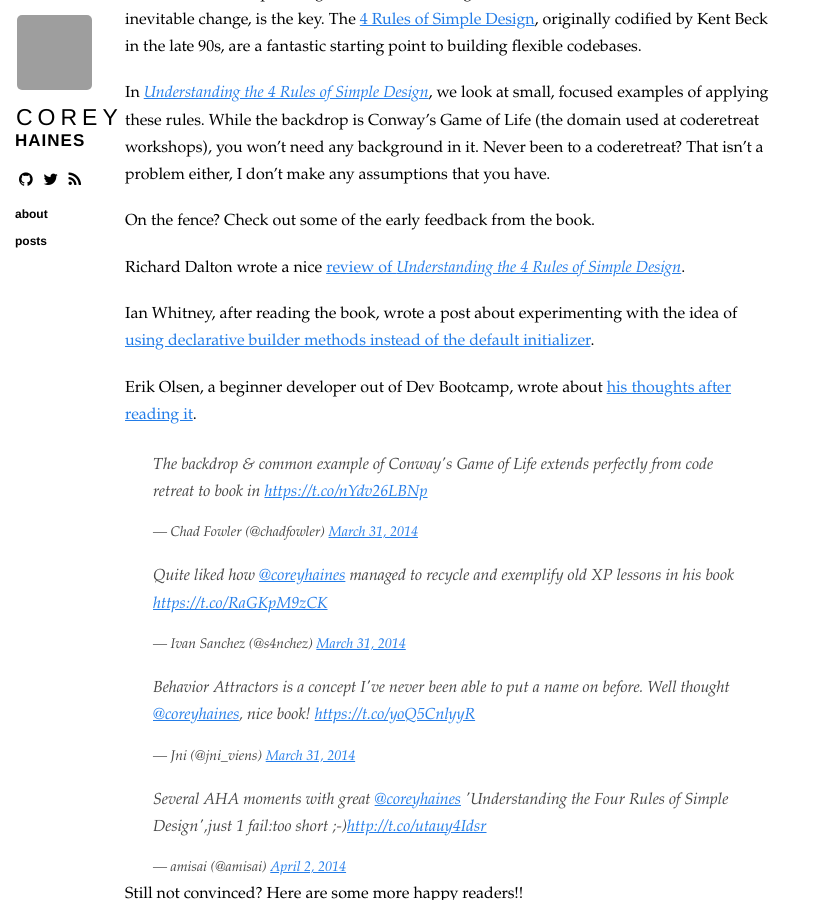
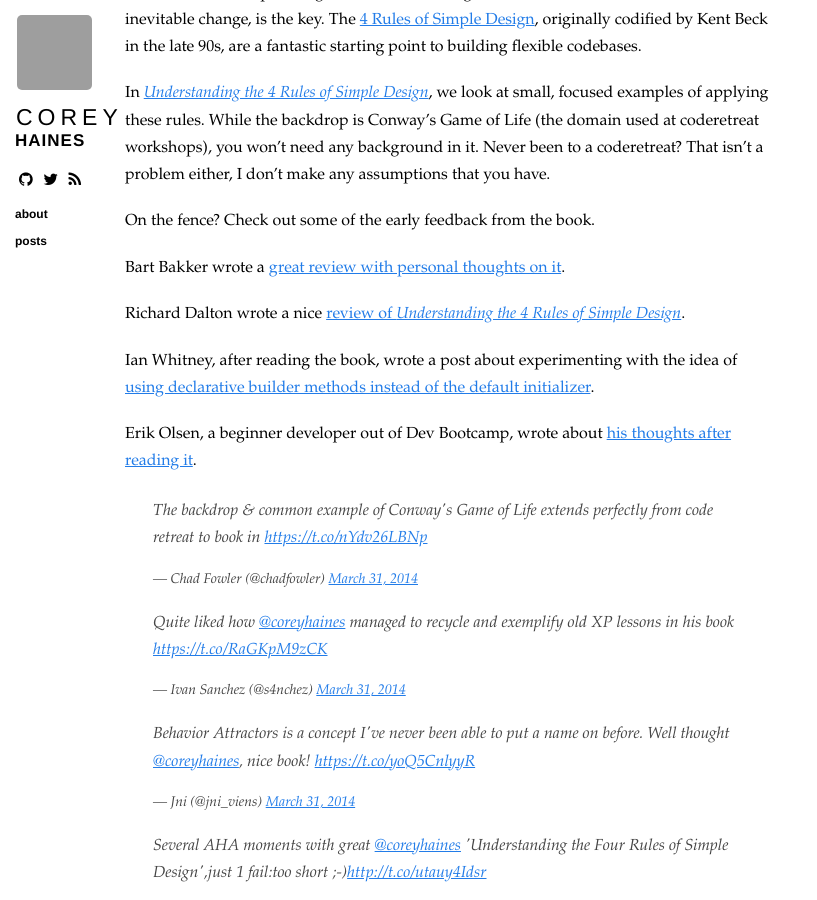
Before and after one commit to coreyhaines/coreyhaines.github.io, a Jekyll site: the page built from _posts/2014-04-06-i-wrote-a-book.markdown, in a window 1280 px wide and 900 px high, scrolled down 577 px. Shown: the whole window, without its empty margins (0-817 px from the left). Built offline with Jekyll 4.4.1, drawn with Linux system fonts in a browser that asks for light colours; nearby versions of some CDN libraries; Markdown is read by kramdown in place of the engine named in the settings; comment, search, counter and statistics services are not loaded; grey boxes are pictures that could not be loaded.

Commit message:
Add Bart Bakker's review

```diff
--- a/_posts/2014-04-06-i-wrote-a-book.markdown
+++ b/_posts/2014-04-06-i-wrote-a-book.markdown
@@ -18,6 +18,8 @@ At coderetreat workshops, we focus on practicing fundamental software developmen
 In *[Understanding the 4 Rules of Simple Design](https://leanpub.com/4rulesofsimpledesign)*, we look at small, focused examples of applying these rules. While the backdrop is Conway's Game of Life (the domain used at coderetreat workshops), you won't need any background in it. Never been to a coderetreat? That isn't a problem either, I don't make any assumptions that you have.
 
 On the fence? Check out some of the early feedback from the book.
+
+Bart Bakker wrote a [great review with personal thoughts on it](http://blog.thesoftwarecraft.com/2014/04/book-review-understanding-4-rules-of.html).
 
 Richard Dalton wrote a nice [review of *Understanding the 4 Rules of Simple Design*](http://www.devjoy.com/2014/04/understanding-the-four-rules-of-simple-design/).
 
```
